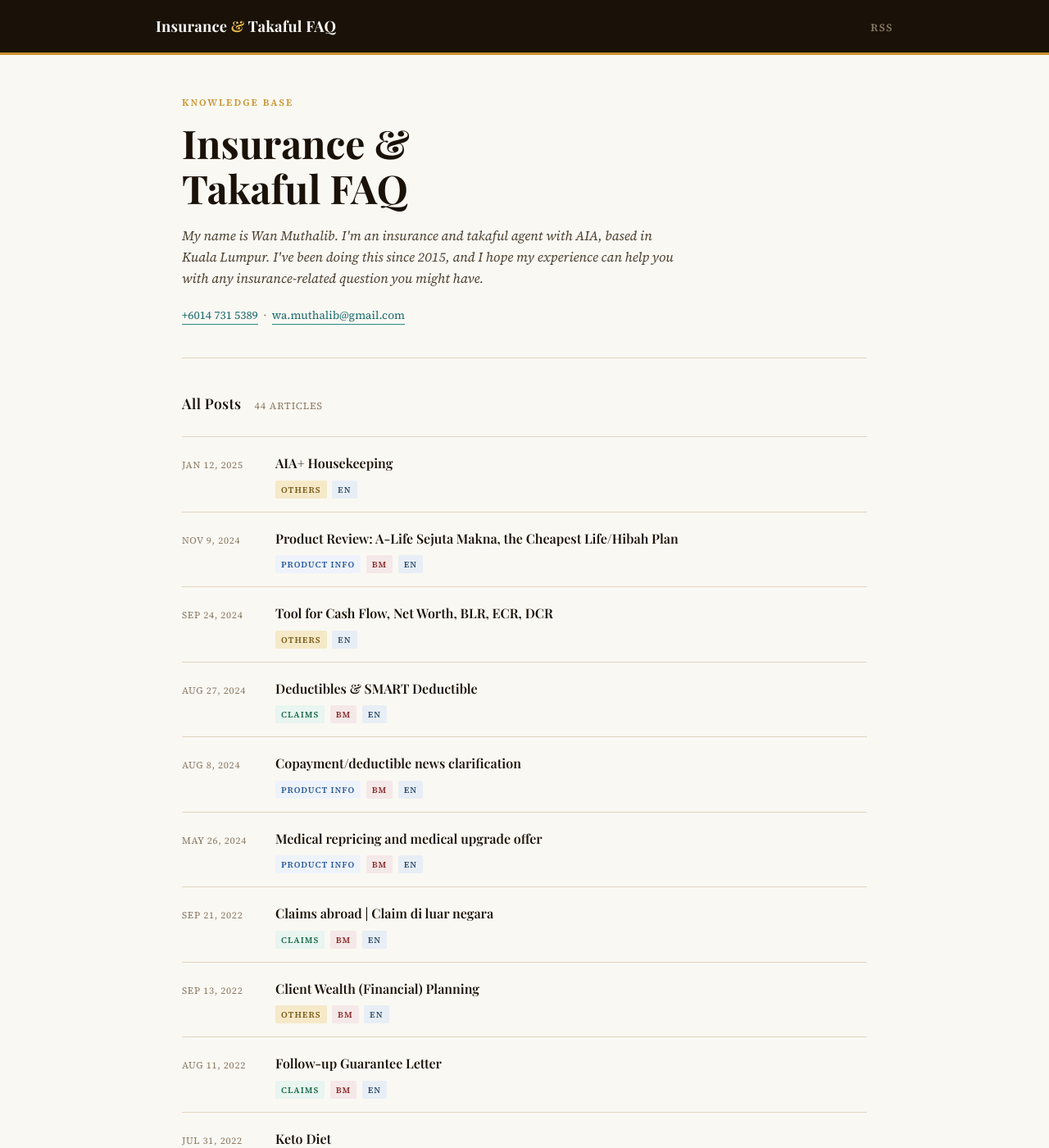
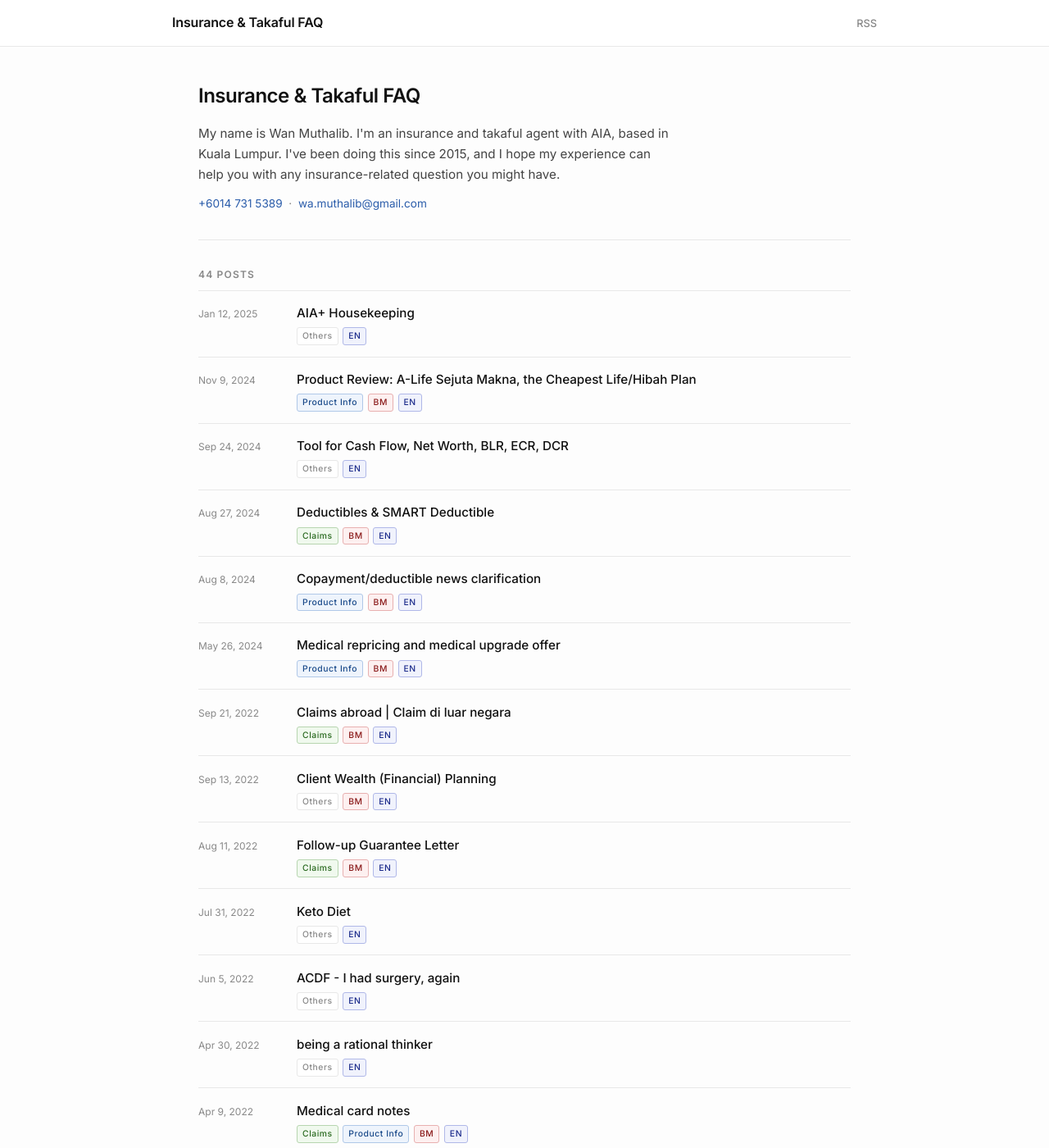
Before and after one commit to obel1/obel1.github.io, a Jekyll site: the page built from index.md, in a window 1280 px wide and 1400 px high. Shown: the whole window at 82% size. Built offline with Jekyll 4.4.1, drawn with Linux system fonts in a browser that asks for light colours; some of the changed text lies outside the part shown.

Commit message:
redesign: clean minimal theme + favicon

```diff
--- a/_layouts/default.html
+++ b/_layouts/default.html
@@ -5,108 +5,91 @@
   <meta name="viewport" content="width=device-width, initial-scale=1.0">
   <title>{% if page.title %}{{ page.title }} — {{ site.title }}{% else %}{{ site.title }}{% endif %}</title>
   <meta name="description" content="{{ page.excerpt | default: site.description | strip_html | normalize_whitespace | truncate: 160 }}">
+  <link rel="icon" type="image/svg+xml" href="/favicon.svg">
   <link rel="alternate" type="application/rss+xml" title="{{ site.title }}" href="{{ '/feed.xml' | relative_url }}">
   <link rel="preconnect" href="https://fonts.googleapis.com">
-  <link rel="preconnect" href="https://fonts.gstatic.com" crossorigin>
-  <link href="https://fonts.googleapis.com/css2?family=Playfair+Display:wght@400;600;700&family=Source+Serif+4:ital,wght@0,300;0,400;0,600;1,300;1,400&display=swap" rel="stylesheet">
+  <link href="https://fonts.googleapis.com/css2?family=Inter:wght@400;500;600&display=swap" rel="stylesheet">
   <style>
     *, *::before, *::after { box-sizing: border-box; margin: 0; padding: 0; }
 
     :root {
-      --cream: #faf8f3;
-      --warm-white: #fff9f0;
-      --ink: #1a1208;
-      --ink-light: #4a3f2f;
-      --ink-muted: #8a7a65;
-      --gold: #c8922a;
-      --gold-light: #e8b84b;
-      --gold-pale: #f5e9c8;
-      --teal: #1a6b6b;
-      --teal-light: #2a8a8a;
-      --rule: #e0d5c0;
-      --serif: 'Source Serif 4', Georgia, serif;
-      --display: 'Playfair Display', Georgia, serif;
+      --white: #ffffff;
+      --bg: #fdfdfd;
+      --ink: #111111;
+      --ink-light: #444444;
+      --ink-muted: #888888;
+      --border: #e8e8e8;
+      --accent: #2a5caa;
+      --accent-hover: #1a3c7a;
+      --sans: 'Inter', -apple-system, BlinkMacSystemFont, sans-serif;
     }
 
     html { scroll-behavior: smooth; }
 
     body {
-      font-family: var(--serif);
-      background: var(--cream);
+      font-family: var(--sans);
+      background: var(--bg);
       color: var(--ink);
-      font-size: 18px;
-      line-height: 1.75;
+      font-size: 16px;
+      line-height: 1.7;
       min-height: 100vh;
     }
 
     /* ── Header ── */
     .site-header {
-      background: var(--ink);
+      background: var(--white);
+      border-bottom: 1px solid var(--border);
       padding: 0 2rem;
-      position: sticky;
-      top: 0;
-      z-index: 100;
-      border-bottom: 3px solid var(--gold);
     }
 
     .header-inner {
-      max-width: 900px;
+      max-width: 860px;
       margin: 0 auto;
       display: flex;
       align-items: center;
       justify-content: space-between;
-      height: 64px;
+      height: 56px;
     }
 
     .site-title {
-      font-family: var(--display);
-      font-size: 1.15rem;
-      font-weight: 700;
-      color: var(--cream);
+      font-size: 1rem;
+      font-weight: 600;
+      color: var(--ink);
       text-decoration: none;
-      letter-spacing: 0.01em;
-    }
-
-    .site-title span {
-      color: var(--gold-light);
+      letter-spacing: -0.01em;
     }
 
     .header-nav a {
       color: var(--ink-muted);
       text-decoration: none;
       font-size: 0.8rem;
-      letter-spacing: 0.12em;
-      text-transform: uppercase;
-      font-weight: 600;
-      transition: color 0.2s;
+      font-weight: 500;
+      transition: color 0.15s;
     }
 
-    .header-nav a:hover { color: var(--gold-light); }
+    .header-nav a:hover { color: var(--ink); }
 
     /* ── Main ── */
     .site-main {
-      max-width: 900px;
+      max-width: 860px;
       margin: 0 auto;
-      padding: 3rem 2rem 5rem;
+      padding: 2.5rem 2rem 5rem;
     }
 
     /* ── Footer ── */
     .site-footer {
-      background: var(--ink);
+      border-top: 1px solid var(--border);
+      text-align: center;
+      padding: 1.5rem 2rem;
+      font-size: 0.78rem;
       color: var(--ink-muted);
-      text-align: center;
-      padding: 2rem;
-      font-size: 0.8rem;
-      letter-spacing: 0.05em;
-      border-top: 3px solid var(--gold);
     }
 
-    .site-footer a { color: var(--gold-light); text-decoration: none; }
+    .site-footer a { color: var(--ink-muted); text-decoration: none; border-bottom: 1px solid var(--border); }
+    .site-footer a:hover { color: var(--ink); }
 
-    /* ── Responsive ── */
     @media (max-width: 600px) {
-      body { font-size: 16px; }
-      .site-main { padding: 2rem 1.25rem 4rem; }
+      .site-main { padding: 1.5rem 1.25rem 4rem; }
     }
   </style>
 </head>
@@ -114,7 +97,7 @@
 
   <header class="site-header">
     <div class="header-inner">
-      <a class="site-title" href="{{ '/' | relative_url }}">Insurance <span>&</span> Takaful FAQ</a>
+      <a class="site-title" href="{{ '/' | relative_url }}">Insurance &amp; Takaful FAQ</a>
       <nav class="header-nav">
         <a href="{{ '/feed.xml' | relative_url }}">RSS</a>
       </nav>
@@ -127,8 +110,8 @@
 
   <footer class="site-footer">
     <p>© {{ 'now' | date: "%Y" }} Wan Muthalib &nbsp;·&nbsp; AIA Agent, Kuala Lumpur &nbsp;·&nbsp;
-    <a href="mailto:wa.muthalib@gmail.com">wa.muthalib@gmail.com</a> &nbsp;·&nbsp;
-    <a href="https://wa.me/601473150389">+6014 731 5389</a></p>
+    <a href="https://wa.me/60147315389">+6014 731 5389</a> &nbsp;·&nbsp;
+    <a href="mailto:wa.muthalib@gmail.com">wa.muthalib@gmail.com</a></p>
   </footer>
 
 </body>
--- a/_layouts/home.html
+++ b/_layouts/home.html
@@ -3,153 +3,122 @@ layout: default
 ---
 
 <style>
-  /* ── Hero ── */
   .hero {
-    border-bottom: 1px solid var(--rule);
-    padding-bottom: 2.5rem;
-    margin-bottom: 2.5rem;
+    padding-bottom: 2rem;
+    margin-bottom: 2rem;
+    border-bottom: 1px solid var(--border);
   }
 
-  .hero-eyebrow {
-    font-size: 0.72rem;
-    letter-spacing: 0.18em;
-    text-transform: uppercase;
-    color: var(--gold);
+  .hero h1 {
+    font-size: 1.5rem;
     font-weight: 600;
+    color: var(--ink);
+    margin-bottom: 0.75rem;
+    letter-spacing: -0.02em;
+  }
+
+  .hero-desc {
+    font-size: 0.95rem;
+    color: var(--ink-light);
+    max-width: 580px;
+    line-height: 1.65;
     margin-bottom: 0.75rem;
   }
 
-  .hero h1 {
-    font-family: var(--display);
-    font-size: clamp(2rem, 5vw, 3rem);
-    font-weight: 700;
-    line-height: 1.15;
-    color: var(--ink);
-    margin-bottom: 1rem;
-  }
-
-  .hero-desc {
-    font-size: 1rem;
-    color: var(--ink-light);
-    line-height: 1.65;
-    max-width: 600px;
-    font-style: italic;
-  }
-
   .hero-contact {
-    margin-top: 1.25rem;
     font-size: 0.85rem;
     color: var(--ink-muted);
   }
 
   .hero-contact a {
-    color: var(--teal);
+    color: var(--accent);
     text-decoration: none;
-    border-bottom: 1px solid var(--teal-light);
-    padding-bottom: 1px;
   }
 
-  /* ── Post list ── */
+  .hero-contact a:hover { text-decoration: underline; }
+
   .posts-header {
     display: flex;
     align-items: baseline;
-    gap: 1rem;
-    margin-bottom: 1.5rem;
+    gap: 0.75rem;
+    margin-bottom: 0.5rem;
   }
 
   .posts-header h2 {
-    font-family: var(--display);
-    font-size: 1.1rem;
+    font-size: 0.75rem;
     font-weight: 600;
-    color: var(--ink);
-    letter-spacing: 0.02em;
+    text-transform: uppercase;
+    letter-spacing: 0.1em;
+    color: var(--ink-muted);
   }
 
-  .posts-count {
-    font-size: 0.75rem;
-    color: var(--ink-muted);
-    letter-spacing: 0.08em;
-    text-transform: uppercase;
-  }
-
-  .post-list {
-    list-style: none;
-  }
+  .post-list { list-style: none; }
 
   .post-item {
     display: grid;
-    grid-template-columns: 90px 1fr;
-    gap: 0 1.5rem;
+    grid-template-columns: 100px 1fr;
+    gap: 0 1.25rem;
     align-items: baseline;
-    padding: 1rem 0;
-    border-bottom: 1px solid var(--rule);
-    transition: background 0.15s;
+    padding: 0.85rem 0;
+    border-bottom: 1px solid var(--border);
   }
 
-  .post-item:first-child { border-top: 1px solid var(--rule); }
+  .post-item:first-child { border-top: 1px solid var(--border); }
 
   .post-date {
-    font-size: 0.72rem;
+    font-size: 0.75rem;
     color: var(--ink-muted);
-    letter-spacing: 0.06em;
-    text-transform: uppercase;
     white-space: nowrap;
-    padding-top: 2px;
   }
 
   .post-link {
-    font-family: var(--display);
-    font-size: 1rem;
-    font-weight: 600;
+    font-size: 0.95rem;
+    font-weight: 500;
     color: var(--ink);
     text-decoration: none;
-    line-height: 1.35;
-    transition: color 0.15s;
   }
 
-  .post-link:hover { color: var(--teal); }
+  .post-link:hover { color: var(--accent); }
 
   .post-tags {
-    margin-top: 0.3rem;
+    margin-top: 0.25rem;
     display: flex;
-    gap: 0.4rem;
+    gap: 0.35rem;
     flex-wrap: wrap;
   }
 
   .tag {
     font-size: 0.65rem;
-    letter-spacing: 0.1em;
-    text-transform: uppercase;
-    padding: 2px 7px;
-    border-radius: 2px;
-    font-weight: 600;
+    font-weight: 500;
+    letter-spacing: 0.05em;
+    padding: 1px 6px;
+    border-radius: 3px;
+    border: 1px solid var(--border);
+    color: var(--ink-muted);
+    background: var(--white);
   }
 
-  .tag-claims    { background: #e8f5f0; color: #1a6b4a; }
-  .tag-product   { background: #eef3fb; color: #2a5a9a; }
-  .tag-others    { background: var(--gold-pale); color: #7a5a1a; }
-  .tag-lang-bm   { background: #f5e8e8; color: #8a2a2a; }
-  .tag-lang-en   { background: #e8eef5; color: #2a4a6a; }
+  .tag-claims  { border-color: #b7d5b0; color: #2a6a20; background: #f0f9ee; }
+  .tag-product { border-color: #b0c8e8; color: #1a4a8a; background: #eef4fc; }
+  .tag-lang-bm { border-color: #e8b0b0; color: #8a1a1a; background: #fdf0f0; }
+  .tag-lang-en { border-color: #b0b8e8; color: #1a2a8a; background: #f0f2fc; }
 
   @media (max-width: 500px) {
-    .post-item { grid-template-columns: 1fr; gap: 0.2rem; }
-    .post-date { font-size: 0.68rem; }
+    .post-item { grid-template-columns: 1fr; gap: 0.15rem; }
   }
 </style>
 
 <div class="hero">
-  <p class="hero-eyebrow">Knowledge Base</p>
-  <h1>Insurance &amp;<br>Takaful FAQ</h1>
+  <h1>Insurance &amp; Takaful FAQ</h1>
   <p class="hero-desc">My name is Wan Muthalib. I'm an insurance and takaful agent with AIA, based in Kuala Lumpur. I've been doing this since 2015, and I hope my experience can help you with any insurance-related question you might have.</p>
   <p class="hero-contact">
-    <a href="tel:+60147315389">+6014 731 5389</a> &nbsp;·&nbsp;
+    <a href="https://wa.me/60147315389">+6014 731 5389</a> &nbsp;·&nbsp;
     <a href="mailto:wa.muthalib@gmail.com">wa.muthalib@gmail.com</a>
   </p>
 </div>
 
 <div class="posts-header">
-  <h2>All Posts</h2>
-  <span class="posts-count">{{ site.posts | size }} articles</span>
+  <h2>{{ site.posts | size }} Posts</h2>
 </div>
 
 <ul class="post-list">
@@ -161,9 +130,9 @@ layout: default
       <div class="post-tags">
         {% if post.tags %}
           {% for tag in post.tags %}
-            {% if tag == "Claims" %}<span class="tag tag-claims">{{ tag }}</span>
-            {% elsif tag == "Product Info" %}<span class="tag tag-product">{{ tag }}</span>
-            {% else %}<span class="tag tag-others">{{ tag }}</span>
+            {% if tag == "Claims" %}<span class="tag tag-claims">Claims</span>
+            {% elsif tag == "Product Info" %}<span class="tag tag-product">Product Info</span>
+            {% else %}<span class="tag">{{ tag }}</span>
             {% endif %}
           {% endfor %}
         {% endif %}
```
Also changed, not shown: _layouts/post.html (+92 -200 lines), favicon.svg (added).
